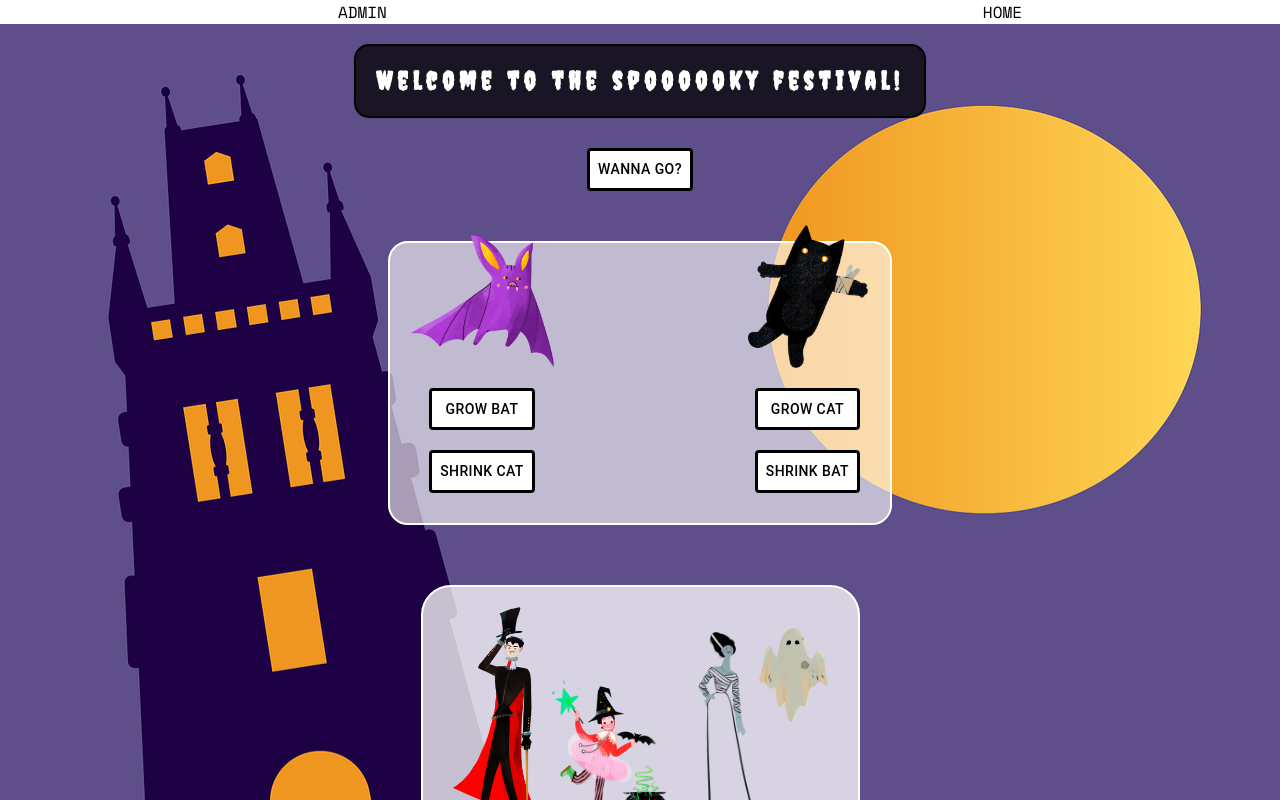
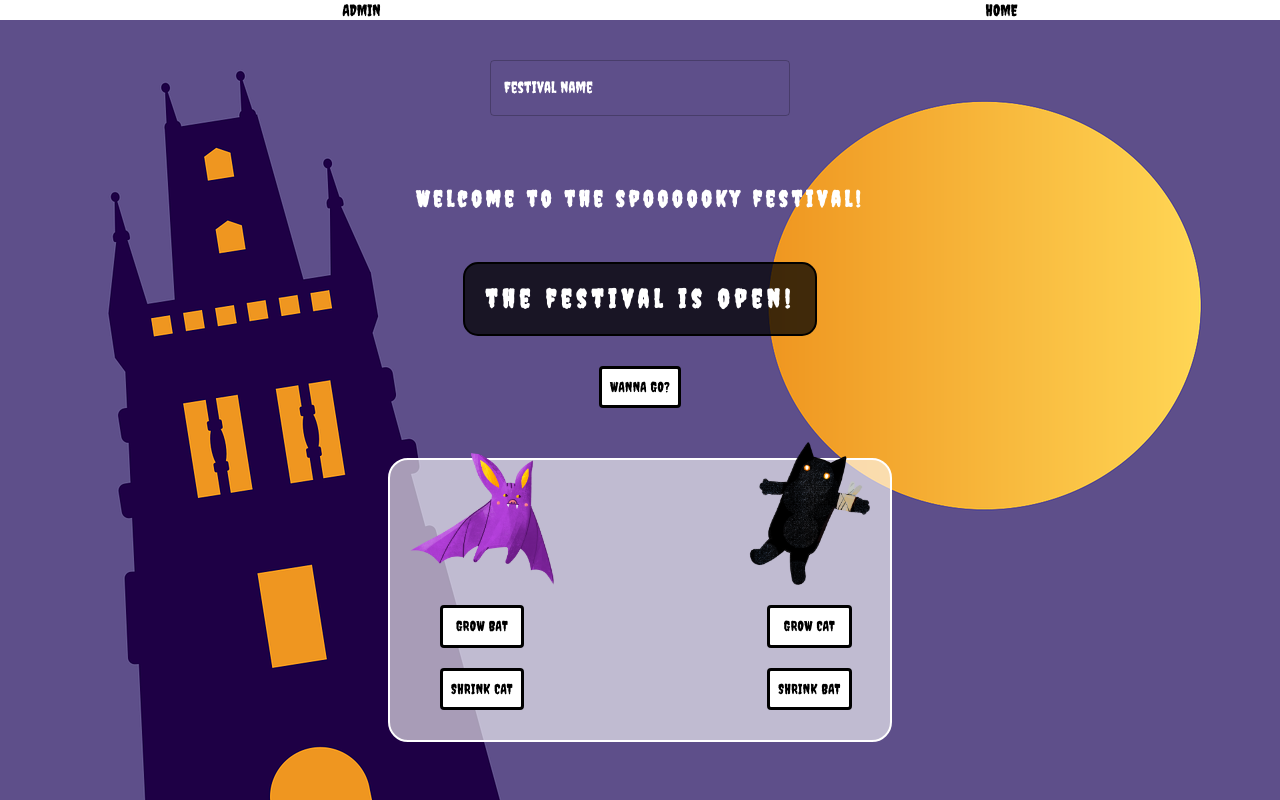
Before and after one commit to kathrynzaro/react-busy-zoo-from-scratch, a React (Create React App) app: page / in a window 1280 px wide. Shown: the top 800 px of the page. Built offline with nearby package versions, Linux system fonts and the light colour scheme; a web font is replaced by a local one.

Commit message:
adding input test

```diff
--- a/src/App.css
+++ b/src/App.css
@@ -174,7 +174,13 @@ ul {
 
 ul li a {
   text-decoration: none;
-  font-family: 'Space Mono';
+  font-family: 'Creepster';
   color: black;
   text-transform: uppercase;
 }
+
+h4 {
+  color: white;
+  letter-spacing: 4px;
+  font-size: 1.4rem;
+}
--- a/src/CustomButton.js
+++ b/src/CustomButton.js
@@ -8,6 +8,7 @@ export default function CustomButton({
   fontColor = 'black',
   border = '3px solid black',
   margin = '10px',
+  fontFamily = 'Creepster',
 }) {
   return (
     <Button
@@ -18,6 +19,7 @@ export default function CustomButton({
         color: fontColor,
         margin: margin,
         border: border,
+        fontFamily: fontFamily,
       }}
     >
       {children}
--- a/src/OpenSign.js
+++ b/src/OpenSign.js
@@ -5,7 +5,7 @@ export default function OpenSign({ festivalOpen }) {
     <div className={festivalOpen ? 'open' : 'closed'}>
       {
         festivalOpen
-          ? <h1>welcome to the spoooooky festival!</h1>
+          ? <h1>the festival is open!</h1>
           : <h3>open october 1st through halloween!</h3>
       }
     </div>
--- a/src/Zoo.js
+++ b/src/Zoo.js
@@ -4,7 +4,7 @@ import OpenSign from './OpenSign';
 import Festival from './Festival';
 import backgroundImg from './halloween.png';
 import CustomButton from './CustomButton';
-
+import { TextField } from '@mui/material';
 
 export default function Zoo() {
 
@@ -12,6 +12,7 @@ export default function Zoo() {
   const [monsters, setMonsters] = useState(['vampire', 'witch', 'frankenstein', 'ghost']);
   const [batSize, setBatSize] = useState(12);
   const [catSize, setCatSize] = useState(11);
+  const [festivalName, setFestivalName] = useState('spoooooky');
 
   function handleVampireClick() {
     monsters.push('vampire');
@@ -32,6 +33,15 @@ export default function Zoo() {
 
   return (
     <div className="App" style={{ backgroundImage: `url(${backgroundImg})` }}>
+      <TextField
+        sx={{
+          width: 300,
+          margin: 5,
+          input: { color: 'white', fontFamily: 'Creepster' },
+          label: { color: 'white', fontFamily: 'Creepster' }
+        }}
+        color="secondary" id="outlined-basic" label="Festival name" variant="outlined" onChange={e => setFestivalName(e.target.value) } placeholder='type festival name' />
+      <h4>Welcome to the {festivalName} festival!</h4>
       <OpenSign festivalOpen={festivalOpen} />
       <CustomButton onClick={() => setFestivalOpen(!festivalOpen)}>wanna go?</CustomButton>
       <div className='fight'>
```
Also changed, not shown: 1 other file (tests, documents, lock files or other folders).
